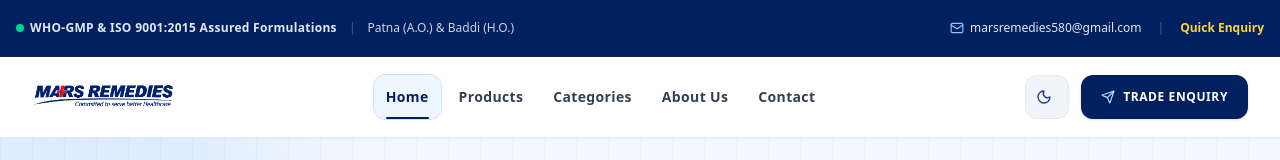
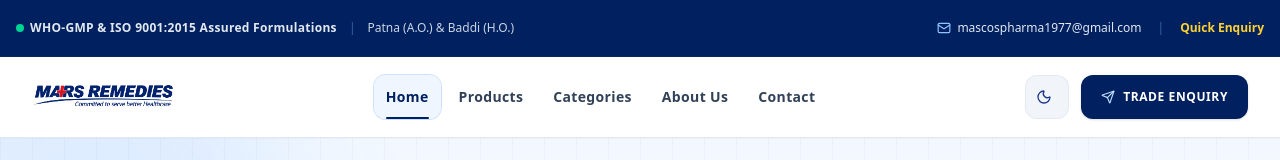
Before and after one commit to ritwikamit/MarsRemedies, a React (Vite) app: page / in a window 1280 px wide. Shown: the top 160 px of the page. Built offline with nearby package versions, Linux system fonts and the light colour scheme; a web font is replaced by a local one.

Commit message:
Update head office address, phone & email: KHASRA NO-2272/1896, 9931431044, mascospharma1977@gmail.com

```diff
--- a/src/data/company.ts
+++ b/src/data/company.ts
@@ -2,13 +2,13 @@ export const COMPANY_CONFIG = {
   name: 'Mars Remedies',
   legalName: 'Mars Remedies Pharmaceuticals',
   tagline: 'Committed to serve better Healthcare',
-  email: 'marsremedies580@gmail.com',
+  email: 'mascospharma1977@gmail.com',
   /**
    * Official phone configuration. Update this value when an official line is assigned.
    * If set to 'REPLACE_WITH_OFFICIAL_NUMBER', the UI will gracefully provide direct email inquiry
    * or a prompt to connect with company management.
    */
-  phone: 'REPLACE_WITH_OFFICIAL_NUMBER',
+  phone: '9931431044',
 
   offices: {
     patna: {
@@ -25,13 +25,13 @@ export const COMPANY_CONFIG = {
     baddi: {
       type: 'Head Office (H.O.)',
       title: 'Baddi Corporate & Operations Hub',
-      addressLine1: 'Gulrawala Road, Baddi',
-      addressLine2: 'Distt. Solan, Himachal Pradesh - 173205',
+      addressLine1: 'KHASRA NO-2272/1896 OPP UNICHEM, LABORATORIES VARDMAN ROAD',
+      addressLine2: 'BHATOULI KALA',
       state: 'Himachal Pradesh',
-      pin: '173205',
+      pin: '',
       country: 'India',
-      fullAddress: 'Gulrawala Road, Baddi, Distt. Solan, Himachal Pradesh - 173205, India',
-      googleMapsUrl: 'https://maps.google.com/?q=Gulrawala+Road+Baddi+Distt+Solan+Himachal+Pradesh+173205',
+      fullAddress: 'KHASRA NO-2272/1896 OPP UNICHEM, LABORATORIES VARDMAN ROAD. BHATOULI KALA. BADDI (HP)',
+      googleMapsUrl: 'https://maps.google.com/?q=KHASRA+NO-2272%2F1896+OPP+UNICHEM+LABORATORIES+VARDMAN+ROAD+BHATOULI+KALA+BADDI+HP',
       role: 'Batch coordination, packaging, quality control assurance & regional logistics.',
     },
   },
```
